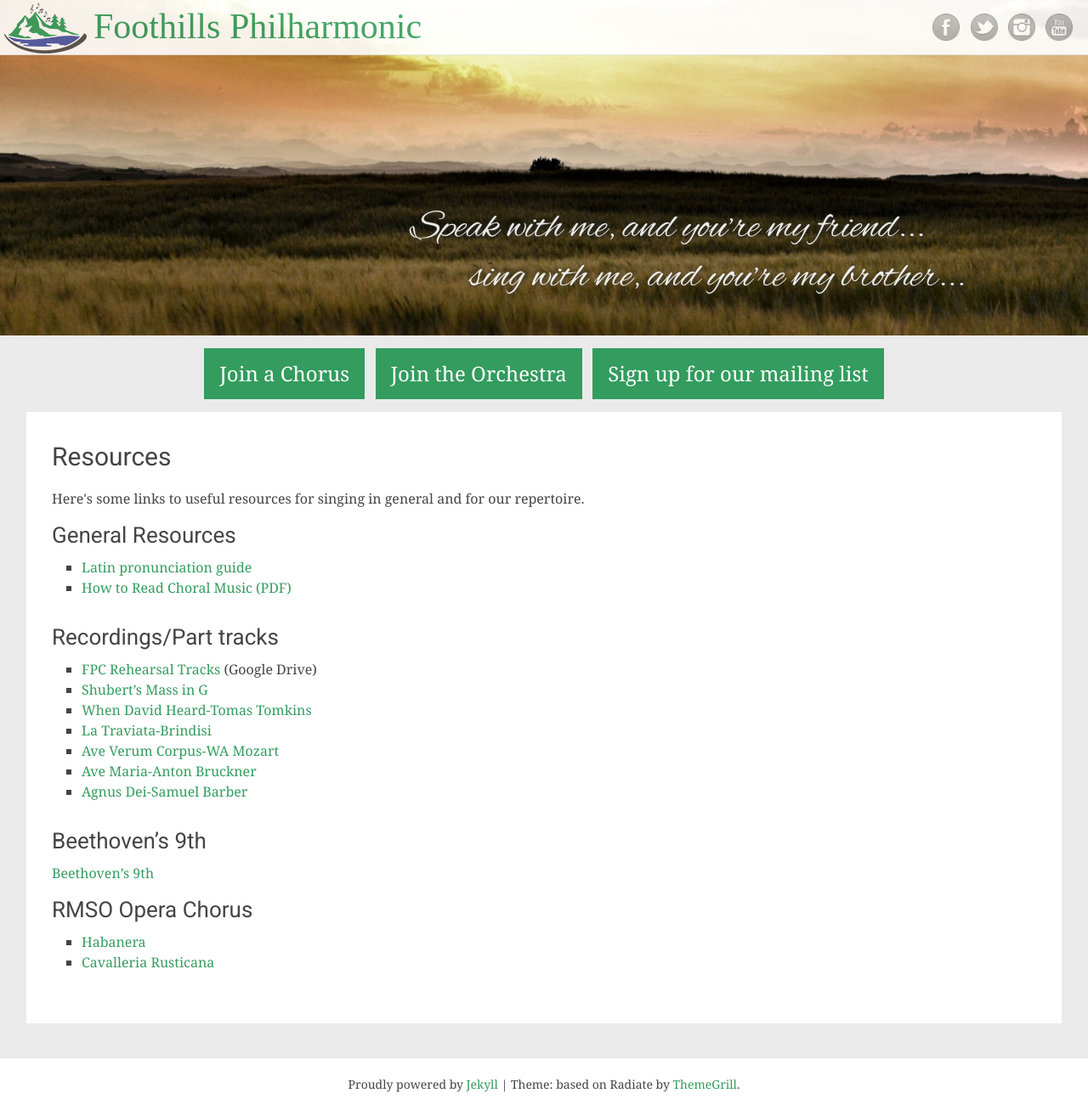
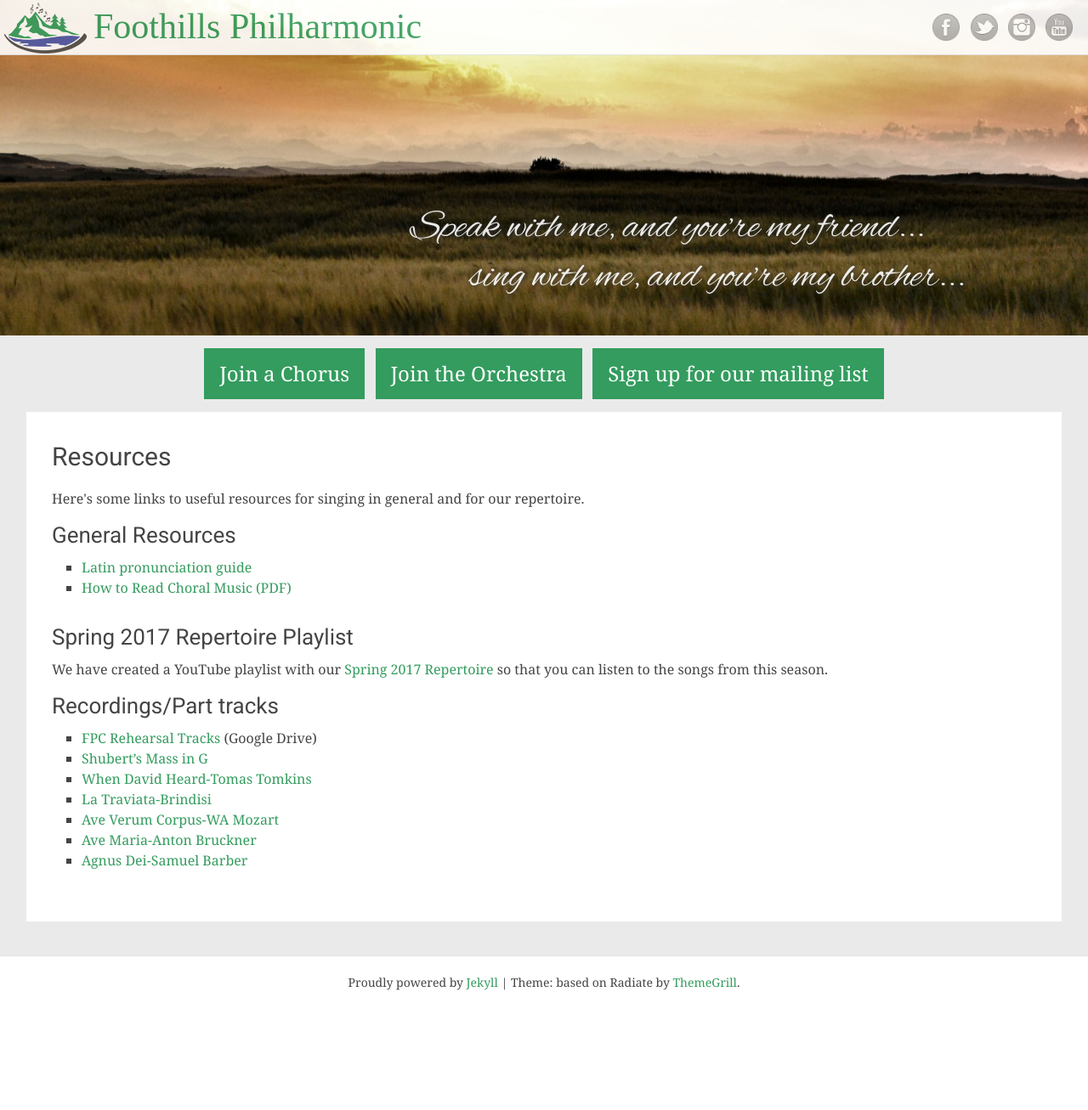
Before and after one commit to percyhanna/fps, a Jekyll site: the page built from resources.html, in a window 1280 px wide and 1307 px high. Shown: the whole window at 85% size. Built offline with Jekyll 4.4.1, drawn with Linux system fonts in a browser that asks for light colours; some web fonts are replaced; Markdown is read by kramdown in place of the engine named in the settings.

Commit message:
Update resources.html

```diff
--- a/resources.html
+++ b/resources.html
@@ -17,6 +17,12 @@ title: Resources
             <li><a href="https://www.ewtn.com/expert/answers/ecclesiastical_latin.htm" target="_blank">Latin pronunciation guide</a></li>
             <li><a href="/downloads/how-to-read-choral-music.pdf" target="_blank">How to Read Choral Music (PDF)</a></li>
           </ul>
+          <h3>Spring 2017 Repertoire Playlist</h3>
+          <p>
+            We have created a YouTube playlist with our
+            <a href="https://www.youtube.com/watch?v=j20hysVNyOE&amp;list=PLGFFJliqDShiRPzfDtm5z7MoVA0oyJj0x" target="_blank">Spring 2017 Repertoire</a>
+            so that you can listen to the songs from this season.
+          </p>
           <h3>Recordings/Part tracks</h3>
           <ul>
             <li><a href="https://drive.google.com/drive/folders/0B1PAHYcGyZtPdUw4eGQtaFM2MEU" target="_blank">FPC Rehearsal Tracks</a> (Google Drive)</li>
@@ -27,13 +33,6 @@ title: Resources
             <li><a href="http://www.learnchoralmusic.co.uk/Bruckner/Ave%20Maria/ave-maria.html" target="_blank">Ave Maria-Anton Bruckner</a></li>
             <li><a href="http://www.learnchoralmusic.co.uk/Barber/Agnus%20Dei/agnus-dei.html" target="_blank">Agnus Dei-Samuel Barber</a></li>
           </ul>
-          <h3>Beethoven’s 9th</h3>
-          <p><a href="http://www.cyberbass.com/Major_Works/Beethoven_L_v/beethoven_9th_symphony.htm" target="_blank">Beethoven’s 9th</a></p>
-          <h3>RMSO Opera Chorus</h3>
-          <ul>
-            <li><a href="http://www.cyberbass.com/Opera/Bizet/bizet_carmen.htm" target="_blank">Habanera</a></li>
-            <li><a href="http://www.cyberbass.com/Opera/Mascagni_P/Cavalleria_Rusticana.htm" target="_blank">Cavalleria Rusticana</a></li>
-          </ul>
         </div>
       </article>
     </main>
```
